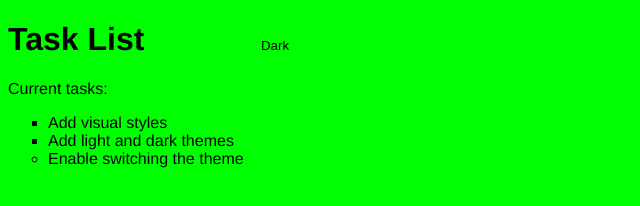
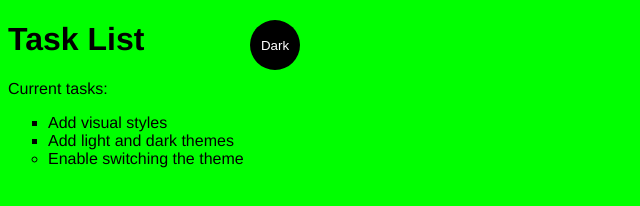
Before and after one commit to cfgarciaq/WebPractice1, a plain HTML site: page SimpleWebsite/index.html in a window 1280 px wide. Shown: the whole page, without its empty margins (0-640 px from the left). Drawn offline with Linux system fonts and the light colour scheme.

Commit message:
Update main.css
added variables for the .btn object to change colors when switching theme modes

```diff
--- a/SimpleWebsite/main.css
+++ b/SimpleWebsite/main.css
@@ -45,10 +45,14 @@ li {
 
 /*light and dark -theme clases (to be mannually chaged in body)*/
 .light-theme {
-    --bg: var(--green);
-    --fontColor: var(--black);
+  --bg: var(--green);
+  --fontColor: var(--black);
+  --btnBg: var(--black);
+  --btnFontColor: var(--white);
 }
 .dark-theme {
-    --bg: var(--black);
-    --fontColor: var(--green);
+  --bg: var(--black);
+  --fontColor: var(--green);
+  --btnBg: var(--white);
+  --btnFontColor: var(--black);
 }
```
